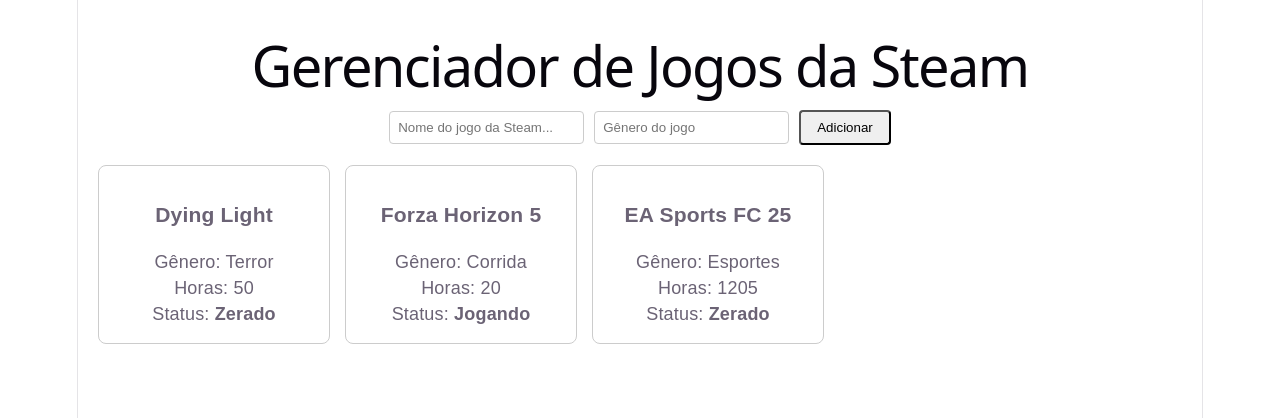
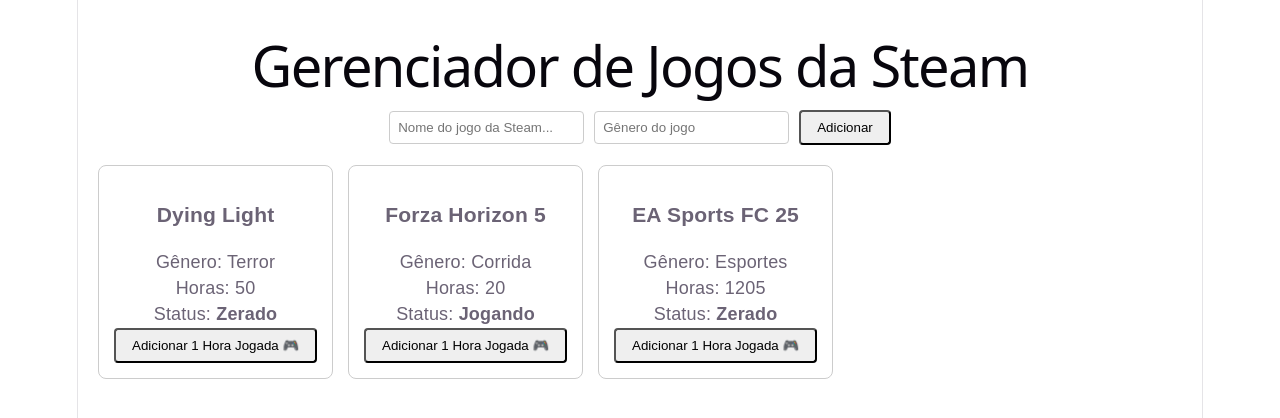
Before and after one commit to AleRzendee/gerenciador-steam, a React (Vite) app: page / in a window 1280 px wide. Shown: the top 418 px of the page. Built offline with nearby package versions, Linux system fonts and the light colour scheme.

Commit message:
feat @Ale: implement steam game management dashboard with add and playtime tracking functionality (#005)

```diff
--- a/src/App.tsx
+++ b/src/App.tsx
@@ -40,6 +40,17 @@
     setNovoGenero('');
   }
 
+  function adicionarHora(id: number) {
+    const listaAtualizada = jogos.map(jogo => {
+      if (jogo.id === id) {
+        return { ...jogo, horasJogadas: jogo.horasJogadas + 1 };
+      }
+      return jogo;
+    });
+
+    setJogos(listaAtualizada);
+  }
+
   return (
     <>
       <div style={{ padding: '20px', fontFamily: 'sans-serif' }}>
@@ -65,7 +76,11 @@
         </form>
         <div style={{ display: 'flex', gap: '15px', marginTop: '20px' }}>
           {jogos.map((jogo) => (
-            <CardJogo key={jogo.id} jogo={jogo} />
+            <CardJogo
+              key={jogo.id}
+              jogo={jogo}
+              onAdicionarHora={adicionarHora}
+            />
           ))}
 
         </div>
--- a/src/components/CardJogo.tsx
+++ b/src/components/CardJogo.tsx
@@ -1,19 +1,27 @@
 interface CardJogoProps {
     jogo: {
+        id: number;
         nome: string;
         genero: string;
         horasJogadas: number;
         status: 'Backlog' | 'Jogando' | 'Zerado';
     }
+    onAdicionarHora: (id: number) => void;
 }
 
-export function CardJogo({ jogo }: CardJogoProps) {
+export function CardJogo({ jogo, onAdicionarHora }: CardJogoProps) {
     return (
         <div style={{ border: '1px solid #ccc', padding: '15px', borderRadius: '8px', minWidth: '200px' }}>
             <h3>{jogo.nome}</h3>
             <p>Gênero: {jogo.genero}</p>
             <p>Horas: {jogo.horasJogadas}</p>
             <p>Status: <strong>{jogo.status}</strong></p>
+            <button
+                onClick={() => onAdicionarHora(jogo.id)}
+                style={{ padding: '8px 16px', borderRadius: '4px', cursor: 'pointer' }}
+            >
+                Adicionar 1 Hora Jogada 🎮
+            </button>
         </div>
     )
 }
```
